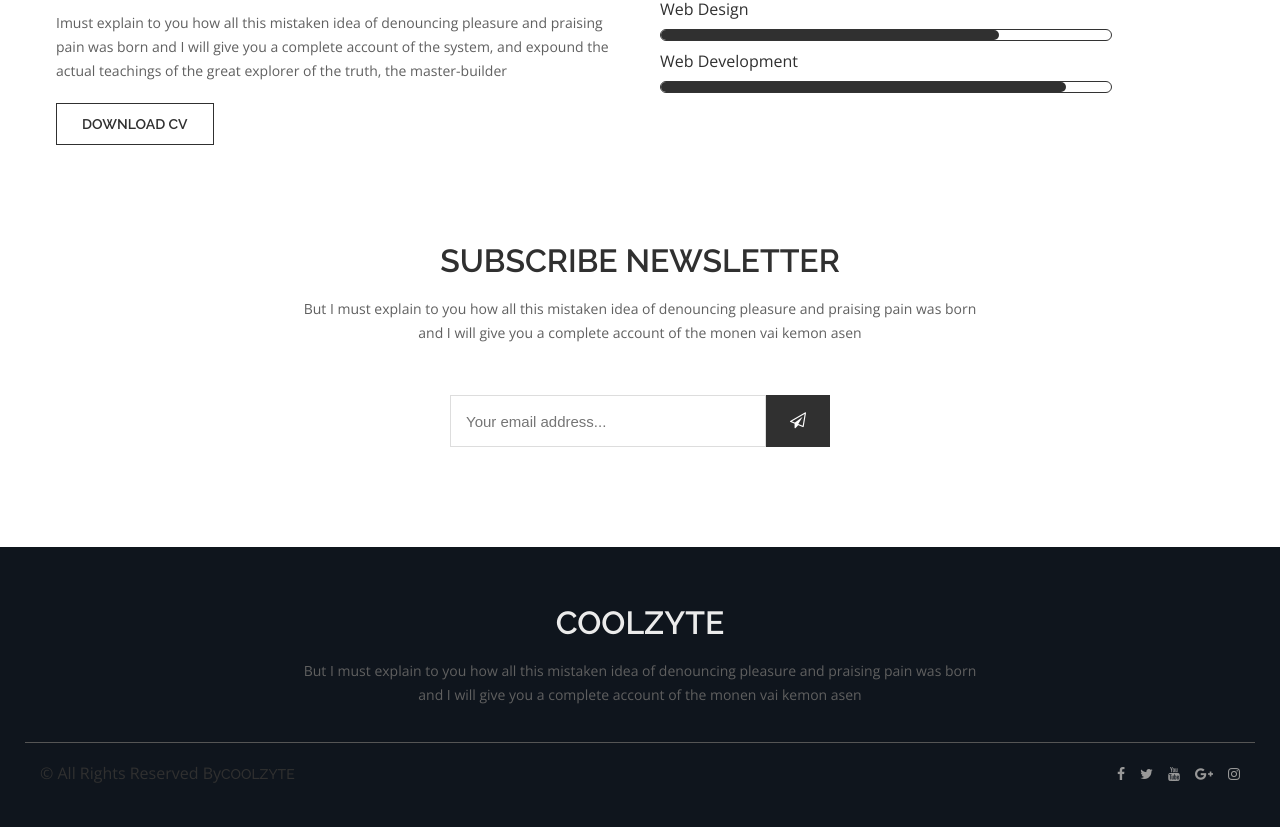
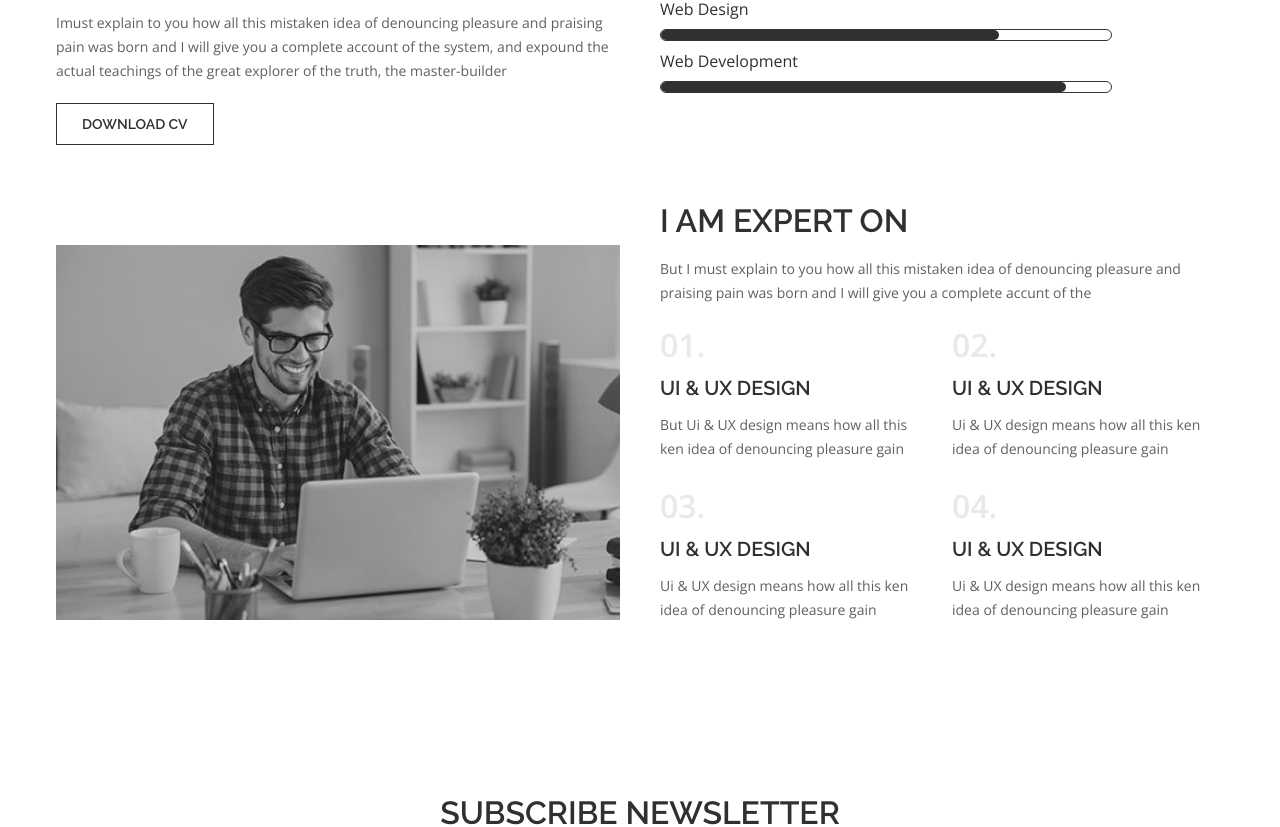
Before and after one commit to coolzyte/my-portfolio-v2, a React (Create React App) app: page /aboutus in a window 1280 px wide. Shown: the part 805-1632 px from the top of the page. Built offline with nearby package versions, Linux system fonts and the light colour scheme.

Commit message:
Added the expert component

```diff
--- /dev/null
+++ b/src/components/Expert/Expert.css
@@ -0,0 +1,67 @@
+.expert {
+  grid-column: center-start / center-end;
+}
+
+.expert .content {
+  display: grid;
+}
+
+.expert .content-3 {
+  display: grid;
+  grid-template-columns: 40rem auto;
+  grid-gap: 4rem;
+}
+
+.expert .item {
+  position: relative;
+}
+
+.expert .image {
+  position: relative;
+}
+
+.expert .image img {
+  width: 100%;
+  display: block;
+}
+
+.expert .image:before {
+  position: absolute;
+  content: "";
+  height: 100%;
+  left: 0;
+  top: 0;
+  width: 100%;
+  z-index: 22;
+  background: rgba(0, 0, 0, 0.1);
+}
+
+.expert .grid {
+  padding: 2rem 4rem 1rem 0;
+}
+
+@media (min-width: 500px) {
+  .expert .grid {
+    display: grid;
+    grid-template-columns: repeat(2, 1fr);
+    grid-gap: 2rem;
+    padding: 0;
+  }
+}
+
+.expert .grid .grid-item {
+  margin-bottom: 1.5rem;
+}
+
+.expert .grid .grid-item span {
+  color: #e9e9e9;
+  font-size: 3.2rem;
+  font-weight: 600;
+  display: inline-block;
+}
+
+.expert .grid .grid-item h3 {
+  font-size: 2rem;
+  font-weight: 600;
+  margin: 1.7rem 0 1.5rem;
+}
--- a/src/components/Expert/Expert.js
+++ b/src/components/Expert/Expert.js
@@ -0,0 +1,52 @@
+import React from "react";
+import about2 from "../../assets/images/about2.jpg";
+import ExpertCard from "../Expert/ExpertCard";
+import { expertContent } from "./expertContent";
+import "./Expert.css";
+
+const Expert = () => (
+  <section className="expert p-tb">
+    <div className="content item-grid-2">
+      <div className="item m-top-4">
+        <div className="image">
+          <img src={about2} alt="me" />
+        </div>
+      </div>
+      <div className="item">
+        <div className="expert__heading">
+          <h2 className="heading">I am expert on</h2>
+          <p>
+            But I must explain to you how all this mistaken idea of denouncing
+            pleasure and praising pain was born and I will give you a complete
+            accunt of the
+          </p>
+        </div>
+        <div className="grid m-top-3">
+          <ExpertCard
+            num={expertContent[0].num}
+            title={expertContent[0].title}
+            desc={expertContent[0].desc}
+          />
+          <ExpertCard
+            num={expertContent[1].num}
+            title={expertContent[1].title}
+            desc={expertContent[1].desc}
+          />
+          <ExpertCard
+            num={expertContent[2].num}
+            title={expertContent[2].title}
+            desc={expertContent[2].desc}
+          />
+          <ExpertCard
+            num={expertContent[3].num}
+            title={expertContent[3].title}
+            desc={expertContent[3].desc}
+          />
+          {/* <ExpertList expertContent={expertContent} /> */}
+        </div>
+      </div>
+    </div>
+  </section>
+);
+
+export default Expert;
--- /dev/null
+++ b/src/components/Expert/ExpertCard.js
@@ -0,0 +1,11 @@
+import React from "react";
+
+const ExpertCard = ({ num, desc, title }) => (
+  <div className="grid-item">
+    <span>{num}</span>
+    <h3>{title}</h3>
+    <p>{desc}</p>
+  </div>
+);
+
+export default ExpertCard;
--- /dev/null
+++ b/src/components/Expert/expertContent.js
@@ -0,0 +1,44 @@
+export const expertContent = [
+  {
+    id: 1,
+    num: "01.",
+    title: "UI & UX Design",
+    desc:
+      "But Ui & UX design means how all this ken idea of denouncing pleasure gain"
+  },
+  {
+    id: 2,
+    num: "02.",
+    title: "UI & UX Design",
+    desc:
+      "Ui & UX design means how all this ken idea of denouncing pleasure gain"
+  },
+  {
+    id: 3,
+    num: "03.",
+    title: "UI & UX Design",
+    desc:
+      "Ui & UX design means how all this ken idea of denouncing pleasure gain"
+  },
+  {
+    id: 4,
+    num: "04.",
+    title: "UI & UX Design",
+    desc:
+      "Ui & UX design means how all this ken idea of denouncing pleasure gain"
+  },
+  {
+    id: 5,
+    num: "05.",
+    title: "WEB DEVELOPMENT",
+    desc:
+      "Ui & UX design means how all this ken idea of denouncing pleasure gain"
+  },
+  {
+    id: 6,
+    num: "06.",
+    title: "SUPPORT",
+    desc:
+      "Ui & UX design means how all this ken idea of denouncing pleasure gain"
+  }
+];
--- a/src/components/Newsletter/Newsletter.css
+++ b/src/components/Newsletter/Newsletter.css
@@ -6,11 +6,20 @@
 .Newsletter form {
   display: flex;
   align-items: center;
+  margin: 0 auto;
 }
 
 .Newsletter .Box {
-  max-width: 38rem;
+  max-width: 30rem;
   margin: auto;
+}
+
+@media (min-width: 500px) {
+  .Newsletter .Box {
+    max-width: 38rem;
+    height: 5.2rem;
+    line-height: 5rem;
+  }
 }
 
 .Newsletter .Submit {
--- a/src/components/Pages/AboutPage.js
+++ b/src/components/Pages/AboutPage.js
@@ -2,6 +2,7 @@ import React from "react";
 import Layout from "../Layout/Layout";
 import Banner from "../Banner/Banner";
 import Skill from "../Skill/Skill";
+import Expert from "../Expert/Expert";
 
 import NewsLetter from "../Newsletter/Newsletter";
 
@@ -10,6 +11,7 @@ const about = () => {
     <Layout>
       <Banner name="About Me" />
       <Skill />
+      <Expert />
       <NewsLetter />
     </Layout>
   );
--- a/src/index.css
+++ b/src/index.css
@@ -109,14 +109,6 @@ ul {
   grid-gap: 4rem;
 }
 
-.item-grid-3 {
-  @include medium {
-    display: grid;
-    grid-template-columns: repeat(3, 1fr);
-    grid-gap: 4rem;
-  }
-}
-
 .wrapper {
   max-width: 1200px;
   margin-right: auto;
@@ -128,10 +120,6 @@ ul {
 .section-title {
   text-align: center;
   margin-bottom: 5rem;
-}
-
-.section-title p {
-  max-width: 90%;
 }
 
 @media (min-width: 500px) {
@@ -151,26 +139,12 @@ ul {
   text-align: left;
 }
 
-p {
-  @include medium {
-    width: 57%;
-    margin: 0 !important;
-  }
-}
-
 h2 {
   display: inline-block;
   font-size: 3.2rem;
   font-weight: 600;
   line-height: 3.2rem;
   margin-bottom: 2rem;
-}
-
-p {
-  @include medium {
-    width: 57%;
-    margin: auto;
-  }
 }
 
 .center {
@@ -183,23 +157,14 @@ p {
 
 .p-tb {
   padding: 6rem 0;
-  @include medium {
-    padding: 15rem 0;
-  }
 }
 
 .p-t {
   padding-top: 6rem;
-  @include medium {
-    padding-top: 15rem;
-  }
 }
 
 .p-b {
   padding-bottom: 6rem;
-  @include medium {
-    padding-bottom: 15rem;
-  }
 }
 
 .m-top-3 {
@@ -208,19 +173,10 @@ p {
 
 .m-top-4 {
   margin-top: 4rem;
-  @include respond(phone) {
-    margin-top: 0;
-  }
 }
 
 .m-bottom-2 {
   margin-bottom: 2rem;
-}
-
-.m-bottom-sm-2 {
-  @include respond(phone) {
-    margin-bottom: 2rem;
-  }
 }
 
 .m-bottom-3 {
```
Also changed, not shown: src/components/Expert/ExpertList.js (added, +22 -0 lines).
